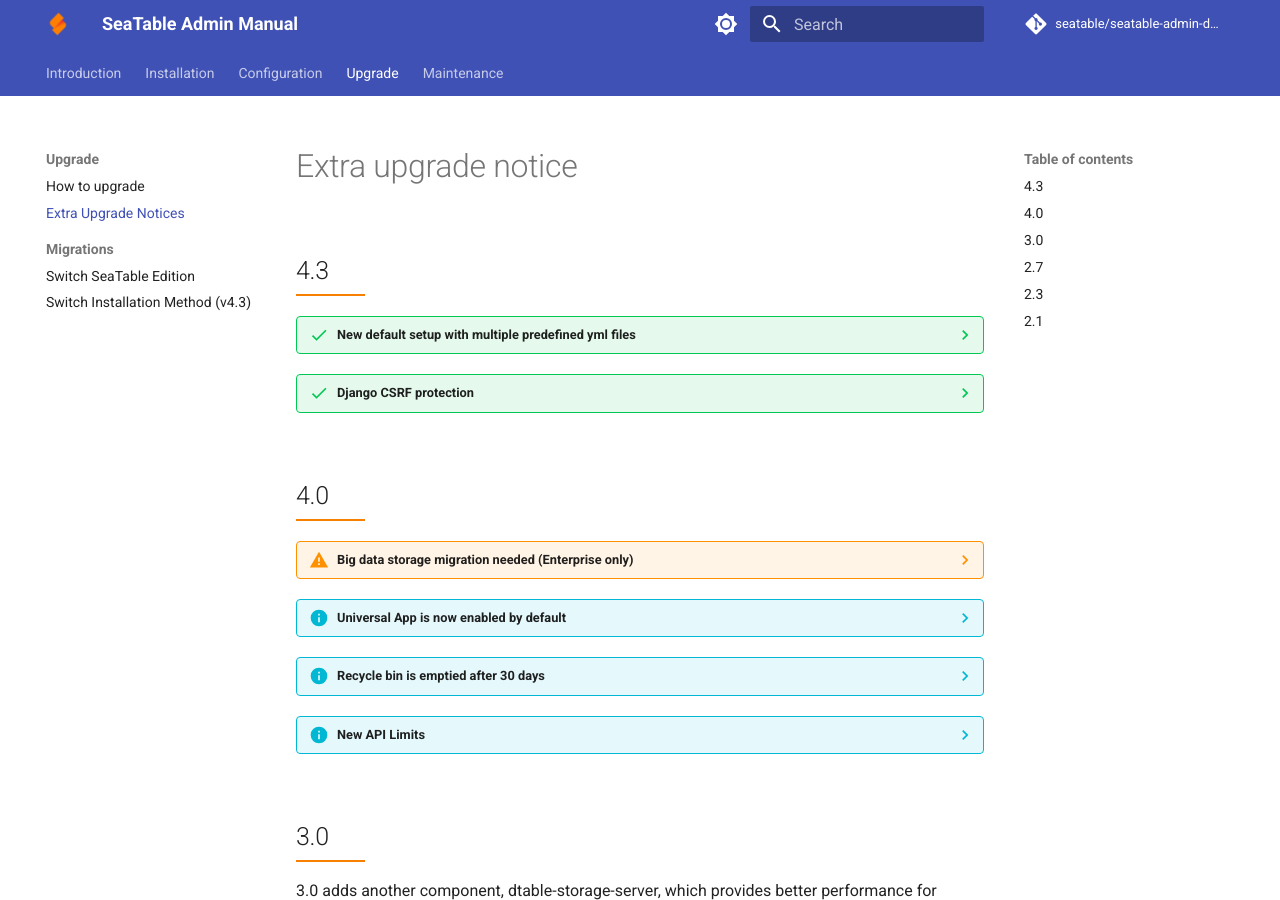
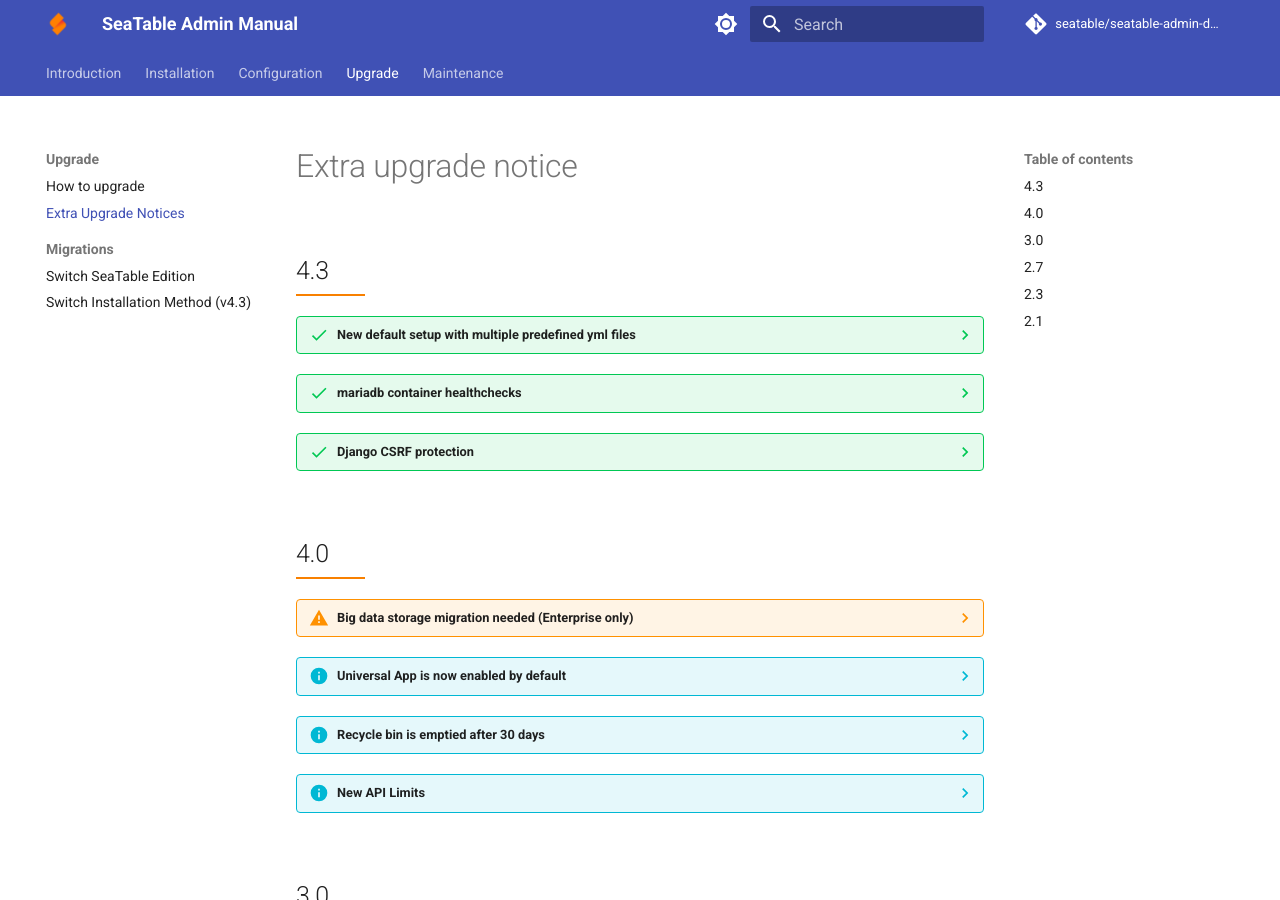
Before and after one commit to seatable/seatable-admin-docs, an MkDocs documentation site: the page built from docs/upgrade/extra-upgrade-notice.md, in a window 1280 px wide and 900 px high. Built offline with MkDocs 1.6.1 and Material for MkDocs 9.7.7, drawn with Linux system fonts in a browser that asks for light colours; comment, search, counter and statistics services are not loaded; some of the changed lines change nothing that is shown.

Commit message:
add extra upgrade notice regarding mariadb healthcheck

````diff
--- a/docs/upgrade/extra-upgrade-notice.md
+++ b/docs/upgrade/extra-upgrade-notice.md
@@ -7,6 +7,20 @@
     Version 4.3 introduces a new installation method relying on multiple yml files, an .env file and caddy as new reverse proxy. This setup is more convenient and will be the basis for all future explanations.
 
     It is not mandatory to switch to this new setup but it is recommended. Read this [article for more information](/upgrade/migrate_seatable_release/).
+
+??? success "mariadb container healthchecks"
+
+    This help is important if your MariaDB container remains unhealthy after executing `docker compose up -d`. This issue arises specifically if your initial MariaDB version was below 10.6 and you have now upgraded to a newer version. Older versions did not create the required health check user in the local database, causing the health checks to fail.
+
+    We have provided a simple script for you to download and create the necessary health check user. Please use the following commands to download and execute it. The script assumes the MariaDB container is running and that you have followed all installation instructions outlined in this manual.
+
+    ```bash
+    curl -sSL https://admin.seatable.io/downloads/add_mariadb_healthcheck.sh | bash
+    ```
+
+    If you wish to review the script's functionality, simply open it in your browser: [Add MariaDB Healthcheck Script](https://admin.seatable.io/downloads/add_mariadb_healthcheck.sh).
+
+    The script essentially adds the user `healthcheck` to the MariaDB database and stores the credentials in a file accessible to the container."
 
 ??? success "Django CSRF protection"
 
````
Also changed, not shown: 1 other file.
